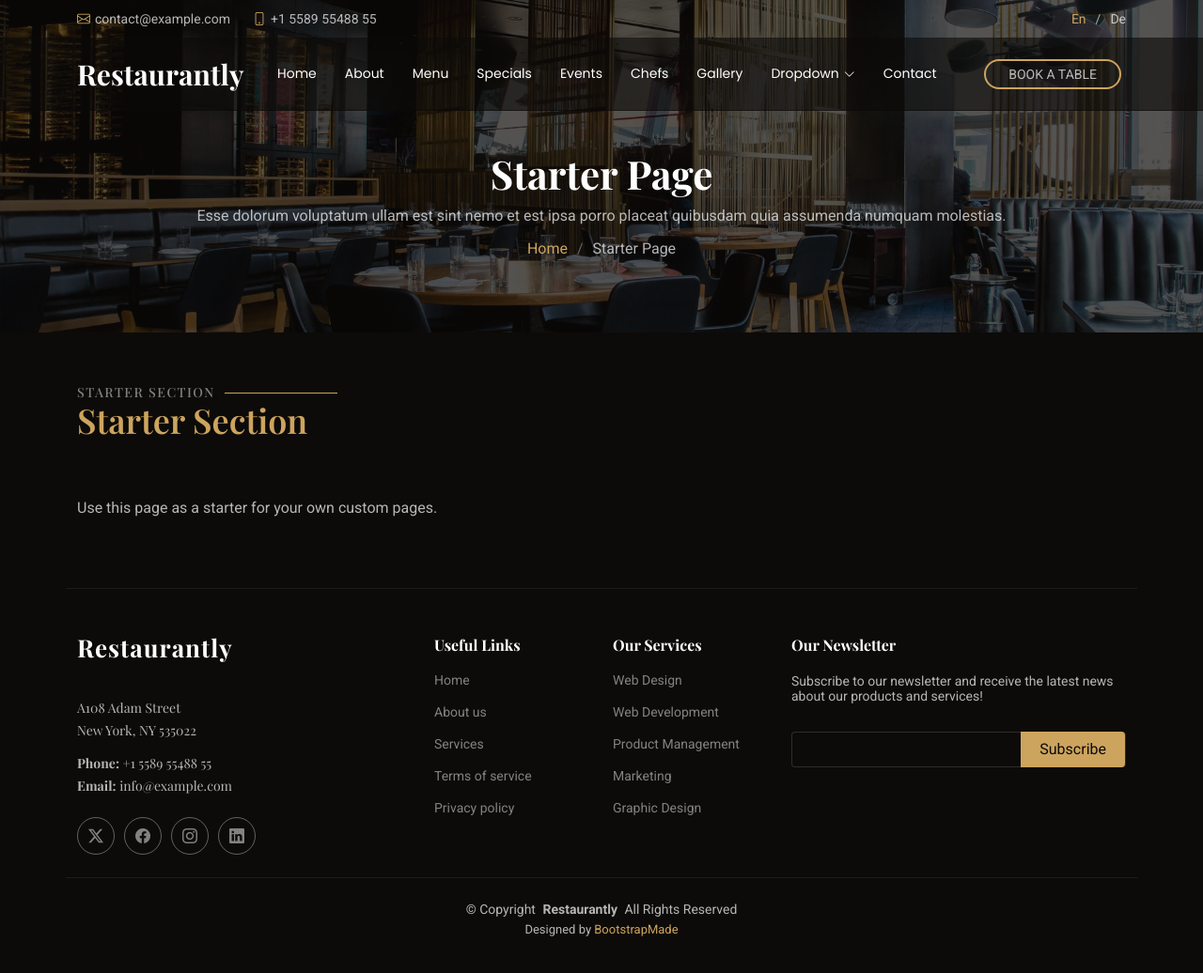
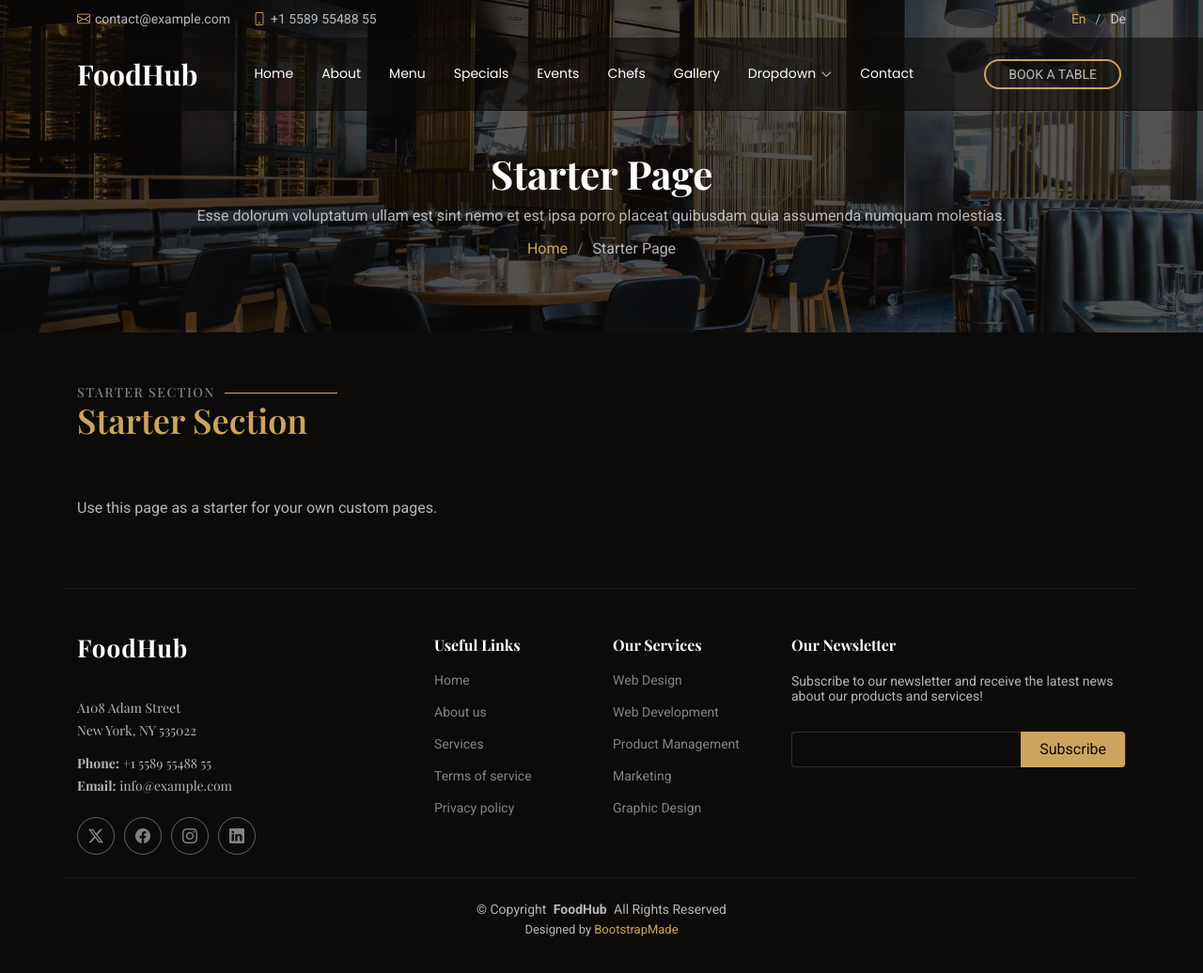
Before and after one commit to adil-mohammad-dev/foodhub-restaurant, a website: page starter-page.html in a window 1280 px wide. Shown: the whole page at 94% size. Drawn offline with nearby package versions, Linux system fonts and the light colour scheme; a web font is replaced by a local one.

Commit message:
Replaced old files with updated project version

```diff
--- a/assets/css/main.css
+++ b/assets/css/main.css
@@ -1,5 +1,5 @@
 /**
-* Template Name: Restaurantly
+* Template Name: FoodHub
 * Template URL: https://bootstrapmade.com/restaurantly-restaurant-template/
 * Updated: Aug 07 2024 with Bootstrap v5.3.3
 * Author: BootstrapMade.com
--- a/package.json
+++ b/package.json
@@ -1,5 +1,5 @@
 {
-  "name": "restaurantly",
+  "name": "foodhub",
   "version": "1.0.0",
   "main": "index.js",
   "scripts": {
--- a/starter-page.html
+++ b/starter-page.html
@@ -4,7 +4,7 @@
 <head>
   <meta charset="utf-8">
   <meta content="width=device-width, initial-scale=1.0" name="viewport">
-  <title>Starter Page - Restaurantly Bootstrap Template</title>
+  <title>Starter Page - FoodHub Bootstrap Template</title>
   <meta name="description" content="">
   <meta name="keywords" content="">
 
@@ -27,8 +27,8 @@
   <!-- Main CSS File -->
   <link href="assets/css/main.css" rel="stylesheet">
 
-  <!-- =======================================================
-  * Template Name: Foodhub Restaurant - v5.3.3
+    <!-- =======================================================
+  * Template Name: FoodHub
   * Template URL: https://bootstrapmade.com/restaurantly-restaurant-template/
   * Updated: Aug 07 2024 with Bootstrap v5.3.3
   * Author: BootstrapMade.com
@@ -61,7 +61,7 @@
         <a href="index.html" class="logo d-flex align-items-center me-auto me-xl-0">
           <!-- Uncomment the line below if you also wish to use an image logo -->
           <!-- <img src="assets/img/logo.png" alt=""> -->
-          <h1 class="sitename">Restaurantly</h1>
+          <h1 class="sitename">FoodHub</h1>
         </a>
 
         <nav id="navmenu" class="navmenu">
@@ -142,7 +142,7 @@
       <div class="row gy-4">
         <div class="col-lg-4 col-md-6 footer-about">
           <a href="index.html" class="logo d-flex align-items-center">
-            <span class="sitename">Restaurantly</span>
+            <span class="sitename">FoodHub</span>
           </a>
           <div class="footer-contact pt-3">
             <p>A108 Adam Street</p>
@@ -195,7 +195,7 @@
     </div>
 
     <div class="container copyright text-center mt-4">
-      <p>© <span>Copyright</span> <strong class="px-1 sitename">Restaurantly</strong> <span>All Rights Reserved</span></p>
+      <p>© <span>Copyright</span> <strong class="px-1 sitename">FoodHub</strong> <span>All Rights Reserved</span></p>
       <div class="credits">
         <!-- All the links in the footer should remain intact. -->
         <!-- You can delete the links only if you've purchased the pro version. -->
```
Also changed, not shown: Readme.txt, 1 other file.
